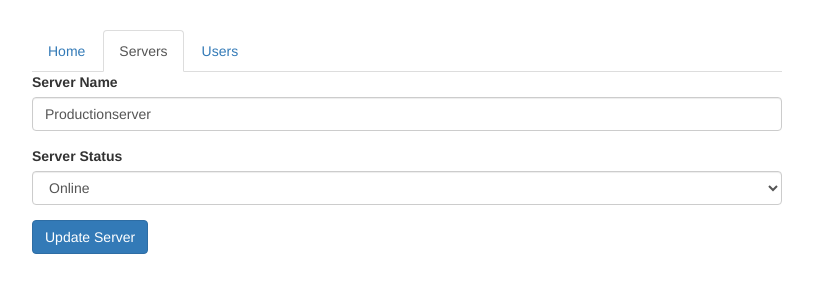
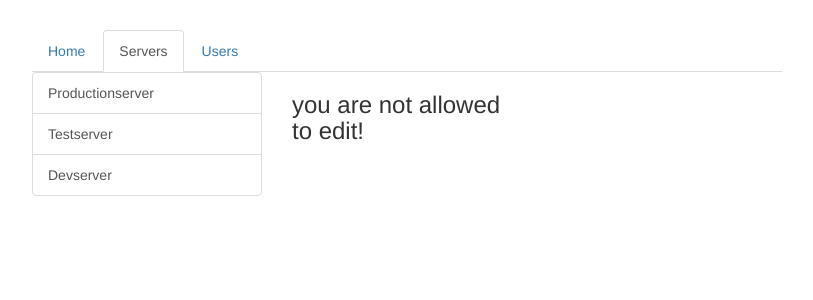
Before and after one commit to aman71010/angular_routing_practice, an Angular app: page /servers/1/edit in a window 1280 px wide. Shown: the top 300 px of the page, without its empty margins (233-1046 px from the left). Built offline with nearby package versions, Linux system fonts and the light colour scheme.

Commit message:
add nested routes, handle queryParams, redirected paths

```diff
--- /dev/null
+++ b/src/app/not-found/not-found.component.html
@@ -0,0 +1 @@
+<h1>This page was not found!</h1>
--- a/src/app/servers/edit-server/edit-server.component.html
+++ b/src/app/servers/edit-server/edit-server.component.html
@@ -1,3 +1,7 @@
+<div *ngIf="!allowEdit">
+  <h3>you are not allowed to edit!</h3>
+</div>
+<div *ngIf="allowEdit">
   <div class="form-group">
     <label for="name">Server Name</label>
     <input
@@ -19,3 +23,4 @@
   <button
     class="btn btn-primary"
     (click)="onUpdateServer()">Update Server</button>
+</div>
--- a/src/app/servers/edit-server/edit-server.component.ts
+++ b/src/app/servers/edit-server/edit-server.component.ts
@@ -1,7 +1,7 @@
 import { Component, OnInit } from '@angular/core';
 
 import { ServersService } from '../servers.service';
-import { ActivatedRoute } from '@angular/router';
+import { ActivatedRoute, Params } from '@angular/router';
 
 @Component({
   selector: 'app-edit-server',
@@ -12,6 +12,7 @@ export class EditServerComponent implements OnInit {
   server: {id: number, name: string, status: string};
   serverName = '';
   serverStatus = '';
+  allowEdit = false;
 
   constructor(
     private serversService: ServersService,
@@ -19,7 +20,9 @@ export class EditServerComponent implements OnInit {
     ) { }
 
   ngOnInit() {
-    // console.log(this.route.queryParams);
+    this.route.queryParams.subscribe((queryParameters: Params) => {
+      this.allowEdit = queryParameters['allowEdit'] === '1' ? true: false;
+    });
     // console.log(this.route.fragment);
     this.server = this.serversService.getServer(1);
     this.serverName = this.server.name;
--- a/src/app/servers/server/server.component.html
+++ b/src/app/servers/server/server.component.html
@@ -1,2 +1,4 @@
 <h5>{{ server.name }}</h5>
 <p>Server status is {{ server.status }}</p>
+
+<button class="btn btn-primary" (click)="onEdit()">Edit Server</button>
--- a/src/app/servers/server/server.component.ts
+++ b/src/app/servers/server/server.component.ts
@@ -1,7 +1,7 @@
 import { Component, OnInit } from '@angular/core';
 
 import { ServersService } from '../servers.service';
-import { ActivatedRoute, Params } from '@angular/router';
+import { ActivatedRoute, Params, Router } from '@angular/router';
 
 @Component({
   selector: 'app-server',
@@ -13,7 +13,8 @@ export class ServerComponent implements OnInit {
 
   constructor(
     private serversService: ServersService,
-    private route: ActivatedRoute
+    private route: ActivatedRoute,
+    private router: Router
   ) { }
 
   ngOnInit() {
@@ -24,4 +25,7 @@ export class ServerComponent implements OnInit {
     })
   }
 
+  onEdit(){
+    this.router.navigate(['edit'], {relativeTo: this.route, queryParamsHandling: 'preserve'});
+  }
 }
--- a/src/app/servers/servers.component.html
+++ b/src/app/servers/servers.component.html
@@ -3,7 +3,7 @@
     <div class="list-group">
       <a
         [routerLink]="['/servers', server.id]"
-        [queryParams]="{allowEdit: '1'}"
+        [queryParams]="{allowEdit: server.id === 3? '1': '0'}"
         fragment="loading"
         href="#"
         class="list-group-item"
@@ -13,8 +13,9 @@
     </div>
   </div>
   <div class="col-xs-12 col-sm-4">
-    <app-edit-server></app-edit-server>
+    <router-outlet></router-outlet>
+    <!-- <app-edit-server></app-edit-server>
     <hr>
-    <!-- <app-server></app-server> -->
+    <app-server></app-server> -->
   </div>
 </div>
--- a/src/app/users/user/user.component.html
+++ b/src/app/users/user/user.component.html
@@ -1,4 +1,4 @@
 <p>User with ID {{ user.id }} loaded.</p>
 <p>User name is {{ user. name }}</p>
 
-<a [routerLink]="['/user', '10', 'rama']">reload rama (10)</a>
+<a [routerLink]="['/users', '10', 'rama']">reload rama (10)</a>
--- a/src/app/users/users.component.html
+++ b/src/app/users/users.component.html
@@ -11,6 +11,6 @@
     </div>
   </div>
   <div class="col-xs-12 col-sm-4">
-    <app-user></app-user>
+    <router-outlet></router-outlet>
   </div>
 </div>
```
Also changed, not shown: src/app/app.module.ts (+13 -7 lines), src/app/not-found/not-found.component.ts (added, +10 -0 lines), src/app/not-found/not-found.component.css (added). Lines whose indentation alone changed are shown as unchanged.
